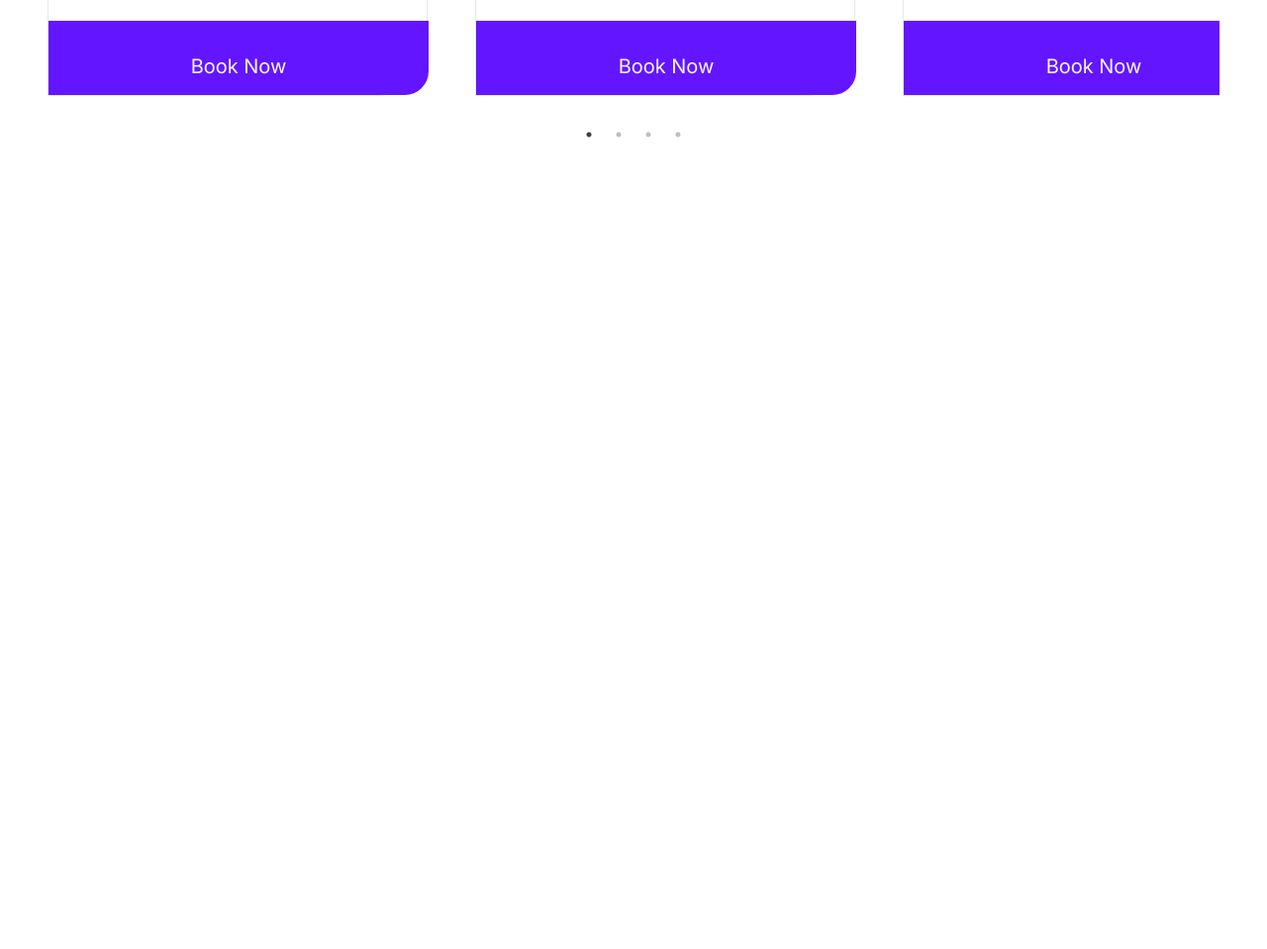
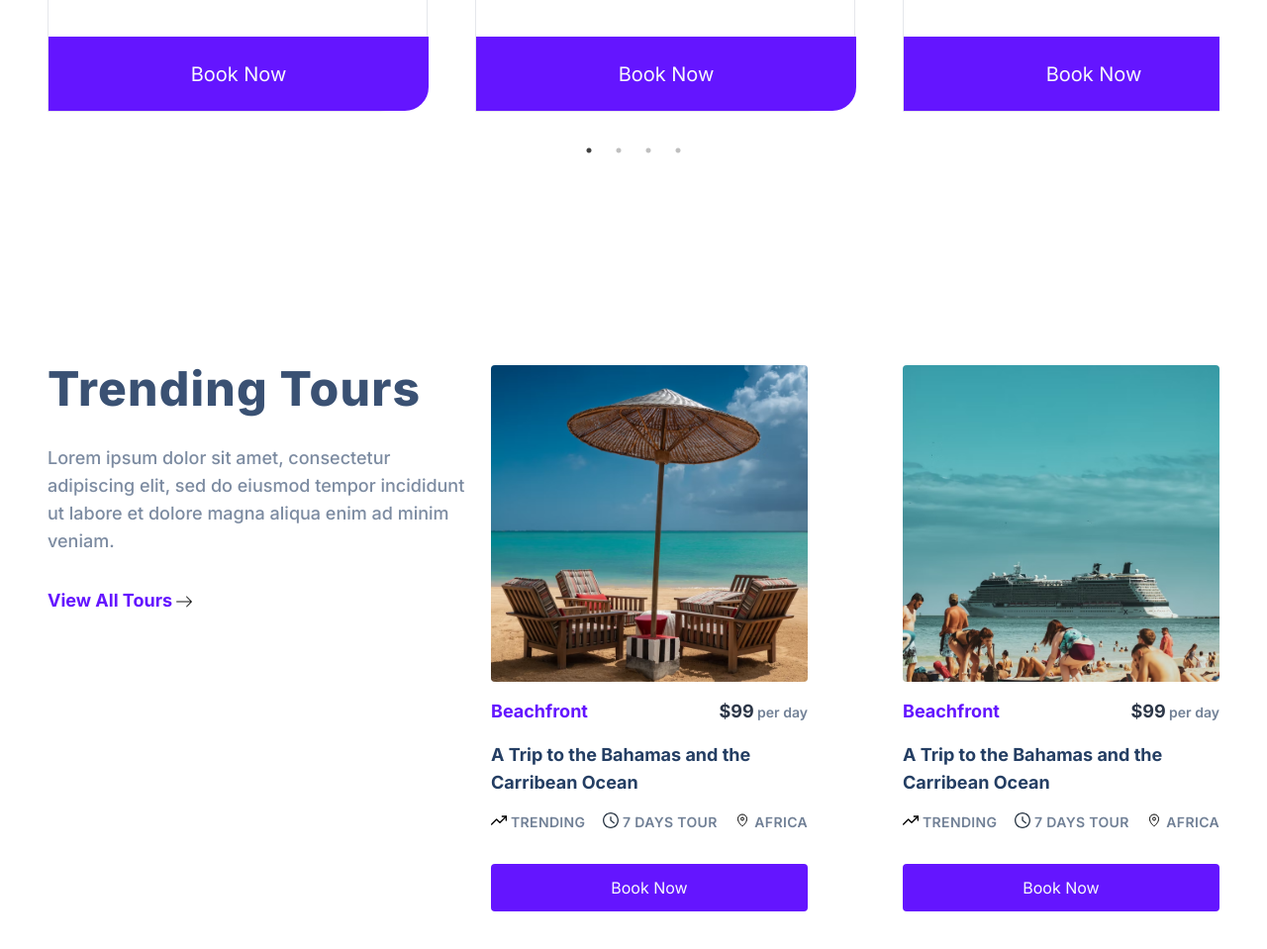
Before and after one commit to Max1irst/Tailwind-site, a website: page index.html in a window 1280 px wide. Shown: the part 1698-2657 px from the top of the page at 99% size. Before the commit the page ends 1971 px from the top, so only its background shows below. Drawn offline with Linux system fonts and the light colour scheme.

Commit message:
4th block

```diff
--- a/index.html
+++ b/index.html
@@ -161,7 +161,7 @@
                         </div>
                         <div>
                             <button
-                                class="text-xl text-center rounded-br-3xl bg-[#6415ff] text-[#f7fafc] w-96 h-[4.6875rem] pt-4">Book
+                                class="text-xl text-center rounded-br-3xl bg-[#6415ff] text-[#f7fafc] w-96 h-[4.6875rem] mt-4 hover:bg-[#6958da] transition-all">Book
                                 Now</button>
                         </div>
                     </div>
@@ -197,7 +197,7 @@
                         </div>
                         <div>
                             <button
-                                class="text-xl text-center rounded-br-3xl bg-[#6415ff] text-[#f7fafc] w-96 h-[4.6875rem] pt-4">Book
+                                class="text-xl text-center rounded-br-3xl bg-[#6415ff] text-[#f7fafc] w-96 h-[4.6875rem] mt-4 hover:bg-[#6958da] transition-all">Book
                                 Now</button>
                         </div>
                     </div>
@@ -233,7 +233,7 @@
                         </div>
                         <div>
                             <button
-                                class="text-xl text-center rounded-br-3xl bg-[#6415ff] text-[#f7fafc] w-96 h-[4.6875rem] pt-4">Book
+                                class="text-xl text-center rounded-br-3xl bg-[#6415ff] text-[#f7fafc] w-96 h-[4.6875rem] mt-4 hover:bg-[#6958da] transition-all">Book
                                 Now</button>
                         </div>
                     </div>
@@ -269,11 +269,77 @@
                         </div>
                         <div>
                             <button
-                                class="text-xl text-center rounded-br-3xl bg-[#6415ff] text-[#f7fafc] w-96 h-[4.6875rem] pt-4">Book
+                                class="text-xl text-center rounded-br-3xl bg-[#6415ff] text-[#f7fafc] w-96 h-[4.6875rem] mt-4 hover:bg-[#6958da] transition-all">Book
                                 Now</button>
                         </div>
                     </div>
                 </div>
+        </section>
+        <section class="flex justify-between w-full h-[46.6875rem] px-12 py-24">
+            <div class="flex flex-col w-[26.68rem]">
+                <h2 class="text-[#3a5173] font-black tracking-wide text-5xl">Trending Tours</h2>
+                <p class="text-lg font-medium text-[#7c8ba1] pt-8">Lorem ipsum dolor sit amet, consectetur adipiscing
+                    elit, sed do eiusmod tempor incididunt ut labore
+                    et dolore magna aliqua enim ad minim veniam.</p>
+                <a class="text-[#6415ff] text-lg pt-8 font-bold hover:text-[#604797] hover:underline underline-offset-8 transition-all"
+                    href="#">View All Tours <img class="w-4 h-4 inline" src="./images/icons/arrow.svg" alt="arrow"></a>
+            </div>
+            <div class="flex gap-24">
+                <div class="flex flex-col w-80">
+                    <div class="h-80 bg-cover bg-center rounded" style="background-image: url(./images/view1.avif);"></div>
+                    <div class="flex justify-between pt-4">
+                        <p class="font-bold text-lg text-[#6415ff]">Beachfront</p>
+                        <p class="font-semibold text-sm text-[#718096]"> <b class="text-[#2d3748] font-bold text-lg">$99</b> per day</p>
+                    </div>
+                    <div>
+                        <p class="font-bold text-lg text-[#243e63] pt-4">A Trip to the Bahamas and the Carribean Ocean</p>
+                    </div>
+                    <div class="flex justify-between pt-4 text-[#718096] font-semibold tracking-wide text-sm">
+                        <div class="flex gap-1">
+                            <img class="h-4" src="./images/icons/trending.svg" alt="icon">
+                            <p>TRENDING</p>
+                        </div>
+                        <div class="flex gap-1">
+                            <img class="h-4" src="./images/icons/watch.svg" alt="icon">
+                            <p>7 DAYS TOUR</p>
+                        </div>
+                        <div class="flex gap-1">
+                            <img class="h-4" src="./images/icons/opacity-loc.svg" alt="icon">
+                            <p>AFRICA</p>
+                        </div>
+                    </div>
+                    <div>
+                        <button class="font bold w-full mt-8 bg-[#6415ff] text-[#f7fafc] text-center h-12 rounded hover:bg-[#6958da] transition-all">Book Now</button>
+                    </div>
+                </div>
+                <div class="flex flex-col w-80">
+                    <div class="h-80 bg-cover bg-center rounded" style="background-image: url(./images/view2.avif);"></div>
+                    <div class="flex justify-between pt-4">
+                        <p class="font-bold text-lg text-[#6415ff]">Beachfront</p>
+                        <p class="font-semibold text-sm text-[#718096]"> <b class="text-[#2d3748] font-bold text-lg">$99</b> per day</p>
+                    </div>
+                    <div>
+                        <p class="font-bold text-lg text-[#243e63] pt-4">A Trip to the Bahamas and the Carribean Ocean</p>
+                    </div>
+                    <div class="flex justify-between pt-4 text-[#718096] font-semibold tracking-wide text-sm">
+                        <div class="flex gap-1">
+                            <img class="h-4" src="./images/icons/trending.svg" alt="icon">
+                            <p>TRENDING</p>
+                        </div>
+                        <div class="flex gap-1">
+                            <img class="h-4" src="./images/icons/watch.svg" alt="icon">
+                            <p>7 DAYS TOUR</p>
+                        </div>
+                        <div class="flex gap-1">
+                            <img class="h-4" src="./images/icons/opacity-loc.svg" alt="icon">
+                            <p>AFRICA</p>
+                        </div>
+                    </div>
+                    <div>
+                        <button class="font bold w-full mt-8 bg-[#6415ff] text-[#f7fafc] text-center h-12 rounded hover:bg-[#6958da] transition-all">Book Now</button>
+                    </div>
+                </div>
+            </div>
         </section>
     </main>
     <footer></footer>
```
Also changed, not shown: dist/output.css, images/icons/opacity-loc.svg (added), images/icons/trending.svg (added), images/icons/watch.svg (added), images/view1.avif (added), images/view2.avif (added), 2 other files.
